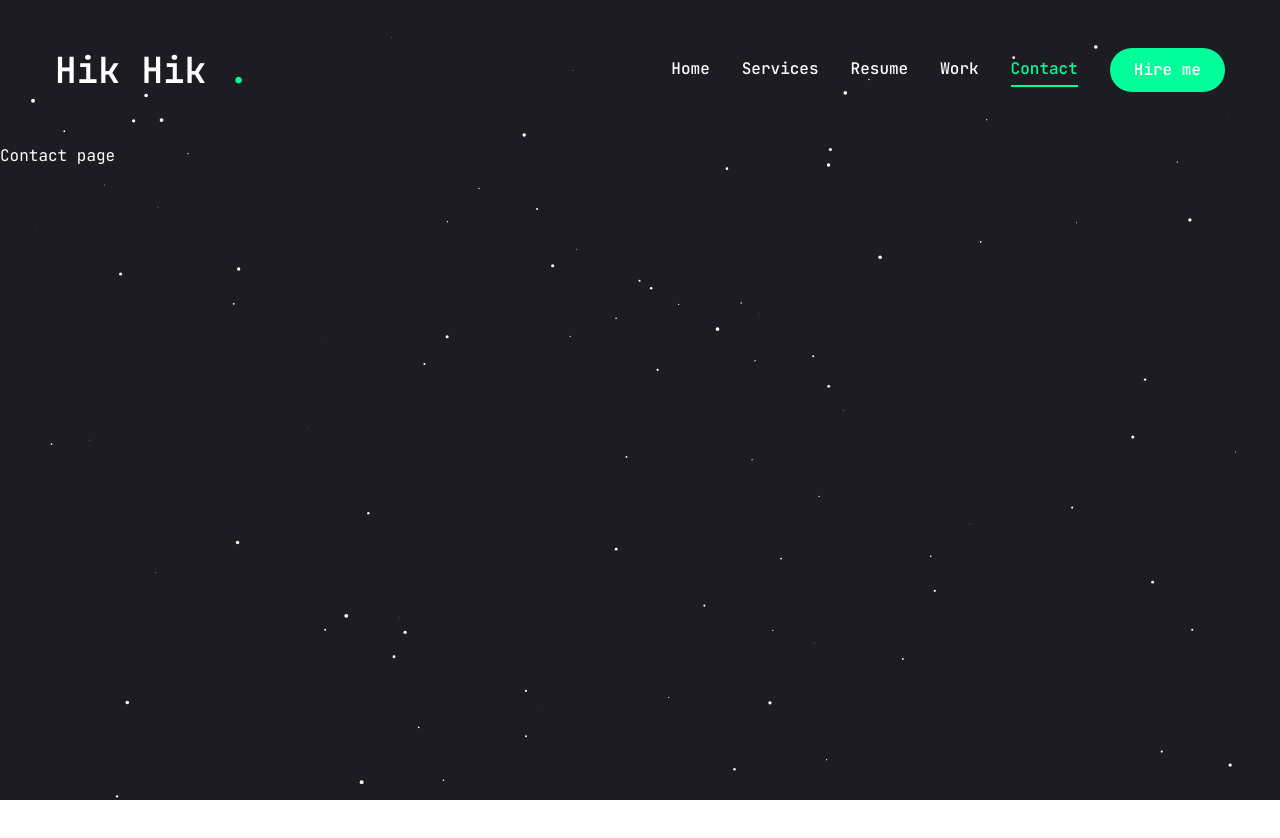
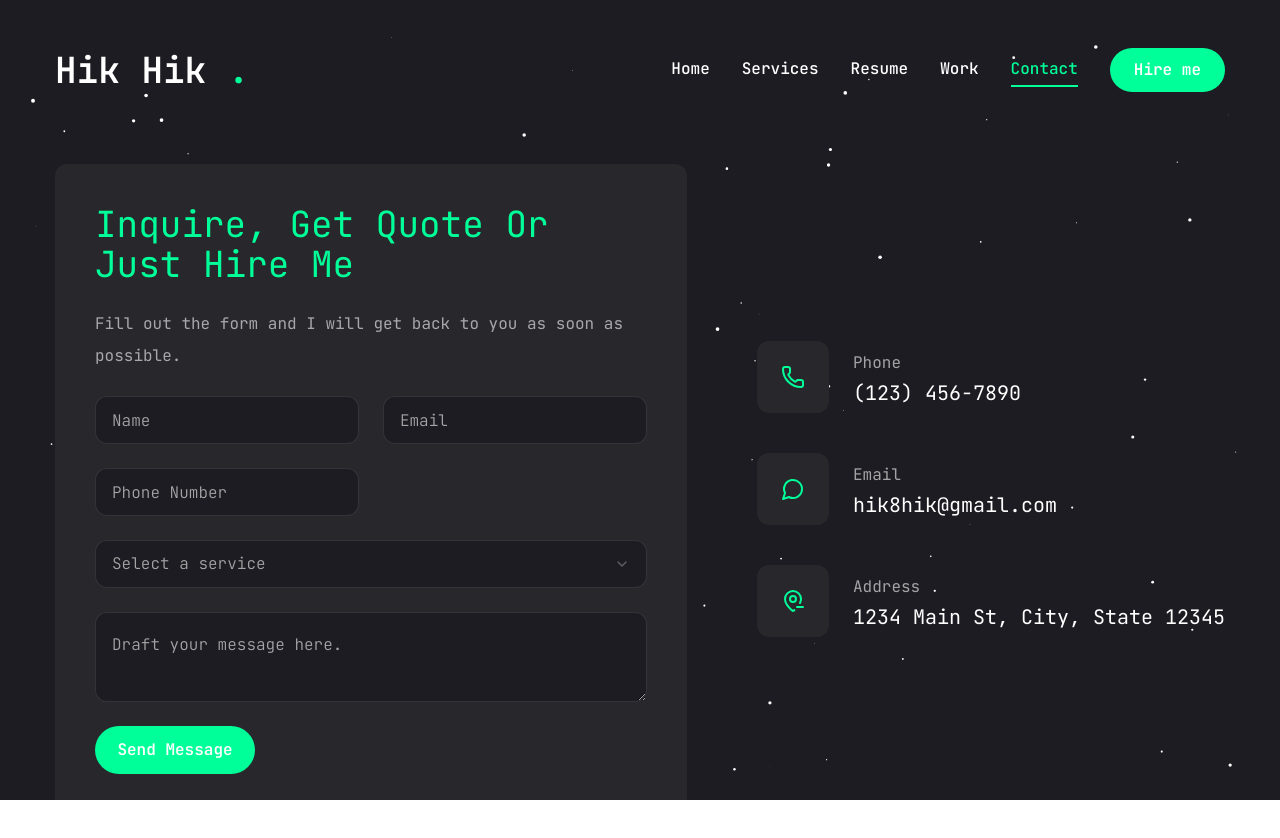
Before and after one commit to hik8hik/hik8hik.github.io, a Next.js app: page /contact in a window 1280 px wide. Shown: the top 838 px of the page. Built offline with nearby package versions, Linux system fonts and the light colour scheme.

Commit message:
update: implement contact page

```diff
--- a/app/contact/page.tsx
+++ b/app/contact/page.tsx
@@ -1,5 +1,108 @@
+"use client";
+
+import { motion } from "framer-motion";
+import { MapPinMinus, MessageCircle, Phone } from "lucide-react";
+
+//components
+import { Input } from "@/components/ui/input";
+import {
+  Select,
+  SelectContent,
+  SelectGroup,
+  SelectItem,
+  SelectLabel,
+  SelectTrigger,
+  SelectValue,
+} from "@/components/ui/select";
+import { Textarea } from "@/components/ui/textarea";
+import { Button } from "@/components/ui/button";
+import { Item } from "@radix-ui/react-select";
+
+const info = [
+  { icon: <Phone />, title: "Phone", data: "(123) 456-7890" },
+  { icon: <MessageCircle />, title: "Email", data: "hik8hik@gmail.com" },
+  {
+    icon: <MapPinMinus />,
+    title: "Address",
+    data: "1234 Main St, City, State 12345",
+  },
+];
+
 const Contact = () => {
-  return <div>Contact page</div>;
+  return (
+    <motion.section
+      initial={{ opacity: 0 }}
+      animate={{
+        opacity: 1,
+        transition: { delay: 2.4, duration: 0.4, ease: "easeIn" },
+      }}
+      className="py-6"
+    >
+      <div className="container mx-auto">
+        <div className="flex flex-col xl:flex-row gap-[30px]">
+          {/* form */}
+          <div className="xl:w-[54%] order-2 xl:order-none">
+            <form
+              action=""
+              className="flex flex-col gap-6 p-10 bg-[#27272c] rounded-xl"
+            >
+              <h3 className="text-4xl text-accent">
+                Inquire, Get Quote Or Just Hire Me{" "}
+              </h3>
+              {/* brief */}
+              <p className="text-white/60">
+                Fill out the form and I will get back to you as soon as
+                possible.
+              </p>
+              {/* input */}
+              <div className="grid grid-cols-1 md:grid-cols-2 gap-6">
+                <Input type="name" placeholder="Name" />
+                <Input type="email" placeholder="Email" />
+                <Input type="phone" placeholder="Phone Number" />
+              </div>
+              {/* select */}
+              <Select>
+                <SelectTrigger className="w-full ">
+                  <SelectValue placeholder="Select a service" />
+                </SelectTrigger>
+                <SelectContent>
+                  <SelectGroup>
+                    <SelectLabel>Select a service</SelectLabel>
+                    <SelectItem value="webdev">Web Development</SelectItem>
+                    <SelectItem value="uiuxdesign">UI/UX Design</SelectItem>
+                    <SelectItem value="seo">SEO</SelectItem>
+                    <SelectItem value="marketing">Marketing</SelectItem>
+                  </SelectGroup>
+                </SelectContent>
+              </Select>
+              {/* text-area */}
+              <Textarea placeholder="Draft your message here." />
+              {/* button */}
+              <Button size="md" className="max-w-40">
+                Send Message
+              </Button>
+            </form>
+          </div>
+          {/* info */}
+          <div className="flex flex-1 items-center xl:justify-end order-1 xl:order-none mb-8 xl:mb-0">
+            <ul className="flex flex-col gap-10">
+              {info.map((info, infoIndex) => (
+                <li key={infoIndex} className="flex items-center gap-6">
+                  <div className="w-[52px] h-[52px] xl:w-[72px] xl:h-[72px] bg-[#27272c] text-accent rounded-xl flex items-center justify-center">
+                    <div className="text-[28px]">{info.icon}</div>
+                  </div>
+                  <div className="flex-1">
+                    <p className="text-white/60">{info.title}</p>
+                    <h3 className="text-xl">{info.data}</h3>
+                  </div>
+                </li>
+              ))}
+            </ul>
+          </div>
+        </div>
+      </div>
+    </motion.section>
+  );
 };
 
 export default Contact;
--- a/components/Photo.tsx
+++ b/components/Photo.tsx
@@ -21,7 +21,7 @@
           className="w-[298px] h-[298px] xl:w-[498px] xl:h-[498px] mix-blend-lighten absolute"
         >
           <Image
-            src="/assets/photo.png"
+            src="/assets/profile_banner.svg"
             priority
             quality={100}
             alt="Hik Hik"
--- a/components/ui/input.tsx
+++ b/components/ui/input.tsx
@@ -8,7 +8,7 @@
       <input
         type={type}
         className={cn(
-          "flex h-10 w-full rounded-md border border-slate-200 bg-white px-3 py-2 text-base ring-offset-white file:border-0 file:bg-transparent file:text-sm file:font-medium file:text-slate-950 placeholder:text-slate-500 focus-visible:outline-none focus-visible:ring-2 focus-visible:ring-slate-950 focus-visible:ring-offset-2 disabled:cursor-not-allowed disabled:opacity-50 md:text-sm dark:border-slate-800 dark:bg-slate-950 dark:ring-offset-slate-950 dark:file:text-slate-50 dark:placeholder:text-slate-400 dark:focus-visible:ring-slate-300",
+          "flex h-[48px] rounded-xl border border-white/10 focus:border-accent font-light bg-primary px-4 py-5 text-base placeholder:text-white/60 outline-none",
           className
         )}
         ref={ref}
--- a/components/ui/select.tsx
+++ b/components/ui/select.tsx
@@ -1,16 +1,16 @@
-"use client"
+"use client";
 
-import * as React from "react"
-import * as SelectPrimitive from "@radix-ui/react-select"
-import { Check, ChevronDown, ChevronUp } from "lucide-react"
+import * as React from "react";
+import * as SelectPrimitive from "@radix-ui/react-select";
+import { Check, ChevronDown, ChevronUp } from "lucide-react";
 
-import { cn } from "@/lib/utils"
+import { cn } from "@/lib/utils";
 
-const Select = SelectPrimitive.Root
+const Select = SelectPrimitive.Root;
 
-const SelectGroup = SelectPrimitive.Group
+const SelectGroup = SelectPrimitive.Group;
 
-const SelectValue = SelectPrimitive.Value
+const SelectValue = SelectPrimitive.Value;
 
 const SelectTrigger = React.forwardRef<
   React.ElementRef<typeof SelectPrimitive.Trigger>,
@@ -19,7 +19,7 @@
   <SelectPrimitive.Trigger
     ref={ref}
     className={cn(
-      "flex h-10 w-full items-center justify-between rounded-md border border-slate-200 bg-white px-3 py-2 text-sm ring-offset-white placeholder:text-slate-500 focus:outline-none focus:ring-2 focus:ring-slate-950 focus:ring-offset-2 disabled:cursor-not-allowed disabled:opacity-50 [&>span]:line-clamp-1 dark:border-slate-800 dark:bg-slate-950 dark:ring-offset-slate-950 dark:placeholder:text-slate-400 dark:focus:ring-slate-300",
+      "flex h-[48px] w-full items-center justify-between rounded-xl border border-white/10 focus:border-accent font-light bg-primary px-4 py-5 text-base text-white/60 placeholder:text-white/10 outline-none",
       className
     )}
     {...props}
@@ -29,8 +29,8 @@
       <ChevronDown className="h-4 w-4 opacity-50" />
     </SelectPrimitive.Icon>
   </SelectPrimitive.Trigger>
-))
-SelectTrigger.displayName = SelectPrimitive.Trigger.displayName
+));
+SelectTrigger.displayName = SelectPrimitive.Trigger.displayName;
 
 const SelectScrollUpButton = React.forwardRef<
   React.ElementRef<typeof SelectPrimitive.ScrollUpButton>,
@@ -46,8 +46,8 @@
   >
     <ChevronUp className="h-4 w-4" />
   </SelectPrimitive.ScrollUpButton>
-))
-SelectScrollUpButton.displayName = SelectPrimitive.ScrollUpButton.displayName
+));
+SelectScrollUpButton.displayName = SelectPrimitive.ScrollUpButton.displayName;
 
 const SelectScrollDownButton = React.forwardRef<
   React.ElementRef<typeof SelectPrimitive.ScrollDownButton>,
@@ -63,9 +63,9 @@
   >
     <ChevronDown className="h-4 w-4" />
   </SelectPrimitive.ScrollDownButton>
-))
+));
 SelectScrollDownButton.displayName =
-  SelectPrimitive.ScrollDownButton.displayName
+  SelectPrimitive.ScrollDownButton.displayName;
 
 const SelectContent = React.forwardRef<
   React.ElementRef<typeof SelectPrimitive.Content>,
@@ -75,7 +75,7 @@
     <SelectPrimitive.Content
       ref={ref}
       className={cn(
-        "relative z-50 max-h-96 min-w-[8rem] overflow-hidden rounded-md border border-slate-200 bg-white text-slate-950 shadow-md data-[state=open]:animate-in data-[state=closed]:animate-out data-[state=closed]:fade-out-0 data-[state=open]:fade-in-0 data-[state=closed]:zoom-out-95 data-[state=open]:zoom-in-95 data-[side=bottom]:slide-in-from-top-2 data-[side=left]:slide-in-from-right-2 data-[side=right]:slide-in-from-left-2 data-[side=top]:slide-in-from-bottom-2 dark:border-slate-800 dark:bg-slate-950 dark:text-slate-50",
+        "relative z-50 max-h-96 min-w-[8rem] overflow-hidden rounded-md border border-white/10 bg-primary text-white shadow-md data-[state=open]:animate-in data-[state=closed]:animate-out data-[state=closed]:fade-out-0 data-[state=open]:fade-in-0 data-[state=closed]:zoom-out-95 data-[state=open]:zoom-in-95 data-[side=bottom]:slide-in-from-top-2 data-[side=left]:slide-in-from-right-2 data-[side=right]:slide-in-from-left-2 data-[side=top]:slide-in-from-bottom-2 dark:border-slate-800 dark:bg-slate-950 dark:text-slate-50",
         position === "popper" &&
           "data-[side=bottom]:translate-y-1 data-[side=left]:-translate-x-1 data-[side=right]:translate-x-1 data-[side=top]:-translate-y-1",
         className
@@ -96,8 +96,8 @@
       <SelectScrollDownButton />
     </SelectPrimitive.Content>
   </SelectPrimitive.Portal>
-))
-SelectContent.displayName = SelectPrimitive.Content.displayName
+));
+SelectContent.displayName = SelectPrimitive.Content.displayName;
 
 const SelectLabel = React.forwardRef<
   React.ElementRef<typeof SelectPrimitive.Label>,
@@ -108,8 +108,8 @@
     className={cn("py-1.5 pl-8 pr-2 text-sm font-semibold", className)}
     {...props}
   />
-))
-SelectLabel.displayName = SelectPrimitive.Label.displayName
+));
+SelectLabel.displayName = SelectPrimitive.Label.displayName;
 
 const SelectItem = React.forwardRef<
   React.ElementRef<typeof SelectPrimitive.Item>,
@@ -118,7 +118,7 @@
   <SelectPrimitive.Item
     ref={ref}
     className={cn(
-      "relative flex w-full cursor-default select-none items-center rounded-sm py-1.5 pl-8 pr-2 text-sm outline-none focus:bg-slate-100 focus:text-slate-900 data-[disabled]:pointer-events-none data-[disabled]:opacity-50 dark:focus:bg-slate-800 dark:focus:text-slate-50",
+      "relative flex w-full cursor-default select-none items-center rounded-sm py-1.5 pl-8 pr-2 text-sm outline-none focus:bg-accent focus:text-primary data-[disabled]:pointer-events-none data-[disabled]:opacity-50 dark:focus:bg-slate-800 dark:focus:text-slate-50",
       className
     )}
     {...props}
@@ -131,8 +131,8 @@
 
     <SelectPrimitive.ItemText>{children}</SelectPrimitive.ItemText>
   </SelectPrimitive.Item>
-))
-SelectItem.displayName = SelectPrimitive.Item.displayName
+));
+SelectItem.displayName = SelectPrimitive.Item.displayName;
 
 const SelectSeparator = React.forwardRef<
   React.ElementRef<typeof SelectPrimitive.Separator>,
@@ -143,8 +143,8 @@
     className={cn("-mx-1 my-1 h-px bg-slate-100 dark:bg-slate-800", className)}
     {...props}
   />
-))
-SelectSeparator.displayName = SelectPrimitive.Separator.displayName
+));
+SelectSeparator.displayName = SelectPrimitive.Separator.displayName;
 
 export {
   Select,
@@ -157,4 +157,4 @@
   SelectSeparator,
   SelectScrollUpButton,
   SelectScrollDownButton,
-}
+};
--- a/components/ui/textarea.tsx
+++ b/components/ui/textarea.tsx
@@ -9,7 +9,7 @@
   return (
     <textarea
       className={cn(
-        "flex min-h-[80px] w-full rounded-md border border-slate-200 bg-white px-3 py-2 text-base ring-offset-white placeholder:text-slate-500 focus-visible:outline-none focus-visible:ring-2 focus-visible:ring-slate-950 focus-visible:ring-offset-2 disabled:cursor-not-allowed disabled:opacity-50 md:text-sm dark:border-slate-800 dark:bg-slate-950 dark:ring-offset-slate-950 dark:placeholder:text-slate-400 dark:focus-visible:ring-slate-300",
+        "flex min-h-[80px] rounded-xl border border-white/10 focus:border-accent font-light bg-primary px-4 py-5 text-base placeholder:text-white/60 focus-visible:outline-none focus-visible:ring-1 focus-visible:ring-accent focus-visible:ring-offset-0 disabled:cursor-not-allowed disabled:opacity-50",
         className
       )}
       ref={ref}
```
